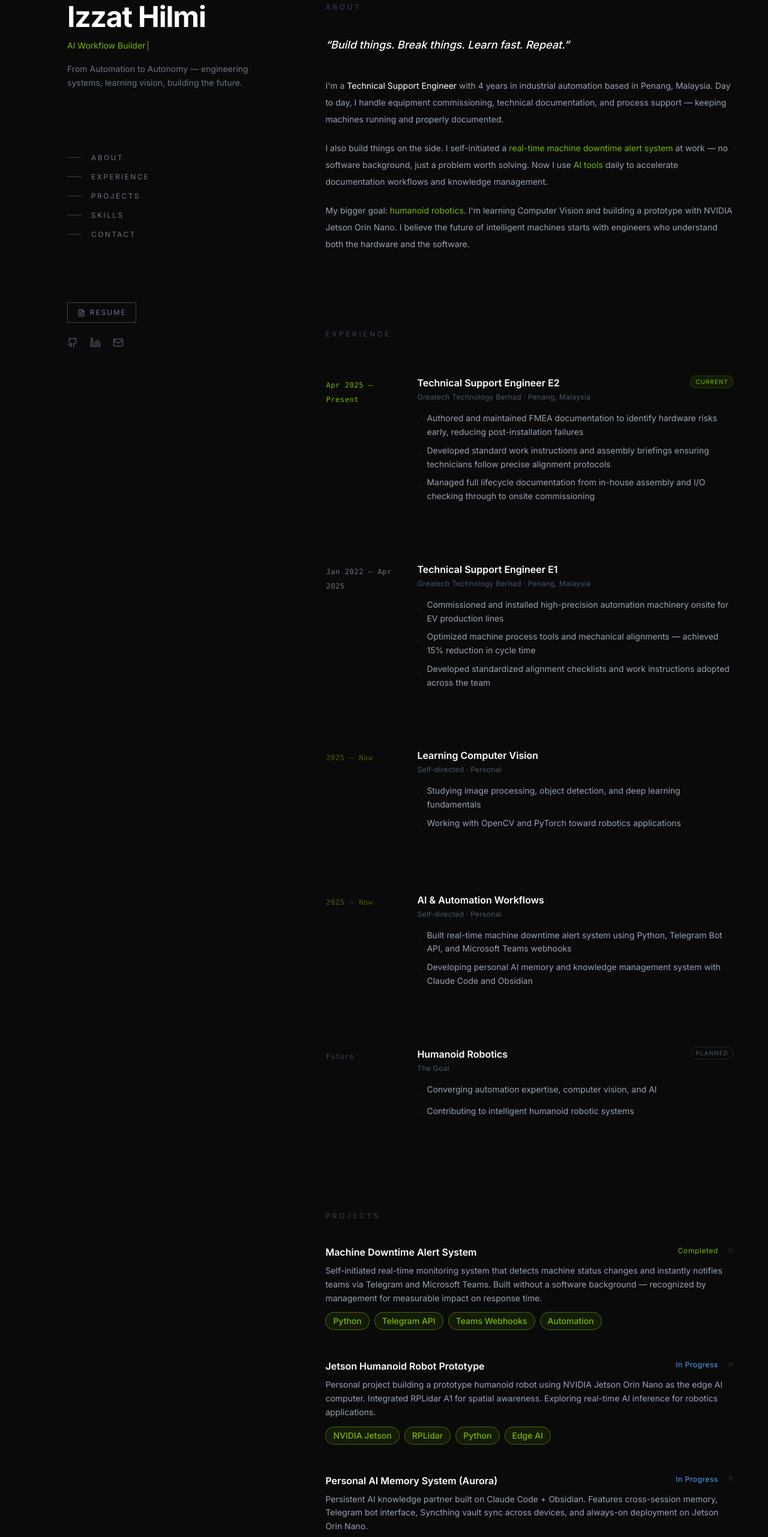
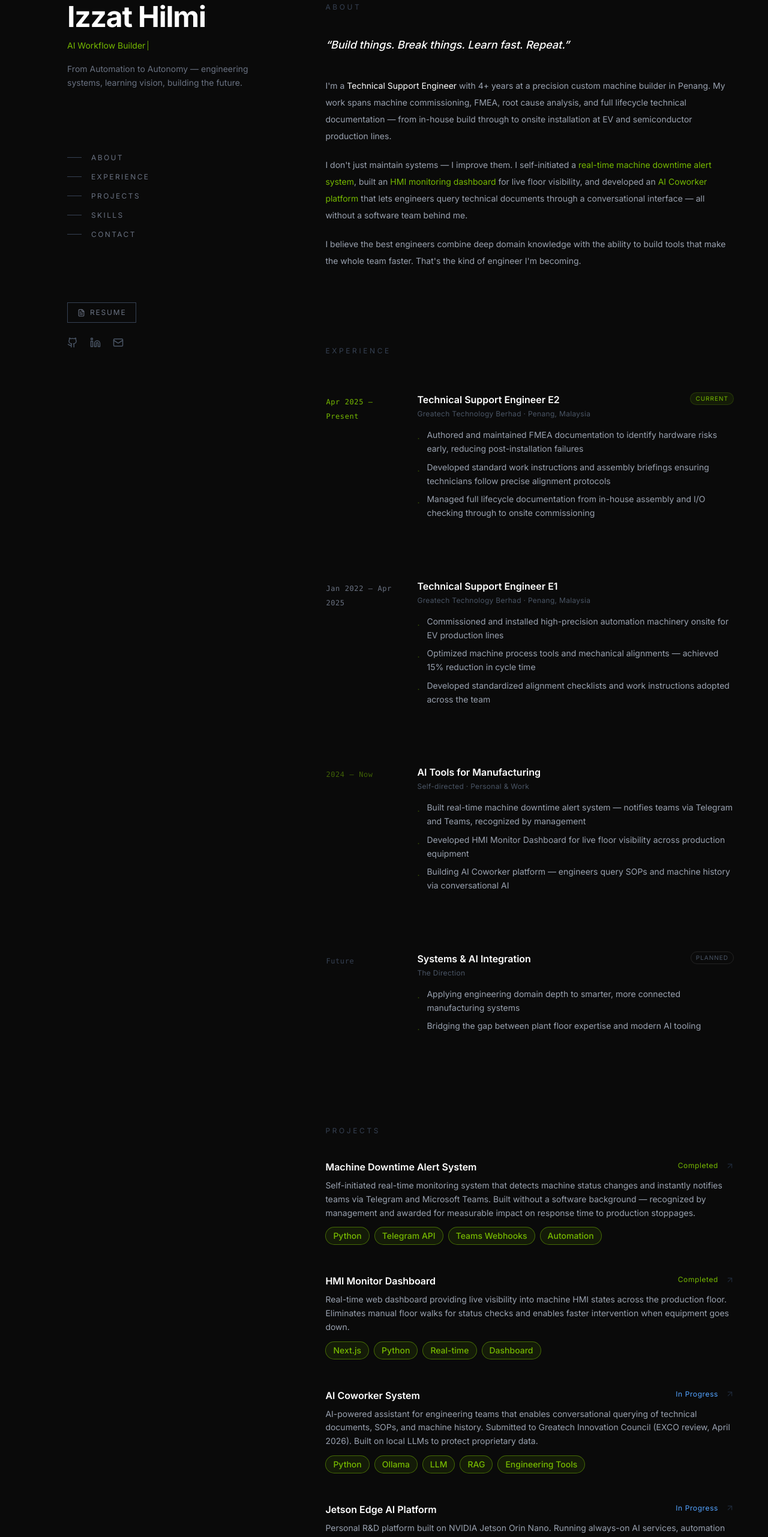
Before and after one commit to izzathilmi/izzat-portfolio, a Next.js app: page / in a window 1280 px wide. Shown: the part 140-2702 px from the top of the page at 60% size. Built offline with nearby package versions, Linux system fonts and the light colour scheme.

Commit message:
feat: broaden portfolio positioning for manufacturing and systems roles

```diff
--- a/components/About.tsx
+++ b/components/About.tsx
@@ -17,21 +17,22 @@ export default function About() {
 
         <div className="space-y-5 text-gray-400 text-sm leading-loose">
           <p>
-            I&apos;m a <span className="text-white">Technical Support Engineer</span> with 4 years in
-            industrial automation based in Penang, Malaysia. Day to day, I handle equipment commissioning,
-            technical documentation, and process support — keeping machines running and properly documented.
+            I&apos;m a <span className="text-white">Technical Support Engineer</span> with 4+ years
+            at a precision custom machine builder in Penang. My work spans machine commissioning, FMEA,
+            root cause analysis, and full lifecycle technical documentation — from in-house build through
+            to onsite installation at EV and semiconductor production lines.
           </p>
           <p>
-            I also build things on the side. I self-initiated a{" "}
-            <span className="text-[#76b900]">real-time machine downtime alert system</span> at work —
-            no software background, just a problem worth solving. Now I use{" "}
-            <span className="text-[#76b900]">AI tools</span> daily to accelerate documentation workflows
-            and knowledge management.
+            I don&apos;t just maintain systems — I improve them. I self-initiated a{" "}
+            <span className="text-[#76b900]">real-time machine downtime alert system</span>, built an{" "}
+            <span className="text-[#76b900]">HMI monitoring dashboard</span> for live floor visibility, and
+            developed an{" "}
+            <span className="text-[#76b900]">AI Coworker platform</span> that lets engineers query technical
+            documents through a conversational interface — all without a software team behind me.
           </p>
           <p>
-            My bigger goal: <span className="text-[#76b900]">humanoid robotics</span>. I&apos;m learning
-            Computer Vision and building a prototype with NVIDIA Jetson Orin Nano. I believe the future
-            of intelligent machines starts with engineers who understand both the hardware and the software.
+            I believe the best engineers combine deep domain knowledge with the ability to build tools that
+            make the whole team faster. That&apos;s the kind of engineer I&apos;m becoming.
           </p>
         </div>
       </motion.div>
--- a/components/Hero.tsx
+++ b/components/Hero.tsx
@@ -6,8 +6,9 @@ import { Github, Linkedin, ChevronDown } from "lucide-react";
 
 const roles = [
   "Technical Support Engineer",
-  "Computer Vision Learner",
-  "Humanoid Robotics Builder",
+  "Aspiring Manufacturing Engineer",
+  "Industrial Automation Specialist",
+  "AI-Integrated Problem Solver",
 ];
 
 export default function Hero() {
@@ -80,7 +81,7 @@ export default function Hero() {
           transition={{ delay: 0.8 }}
           className="text-gray-500 text-base md:text-lg max-w-xl mx-auto mb-10 leading-relaxed"
         >
-          From Automation to Autonomy — engineering systems, learning vision, building the future.
+          Building systems that run. Processes that improve. Engineering powered by technology.
         </motion.p>
 
         <motion.div
--- a/components/Journey.tsx
+++ b/components/Journey.tsx
@@ -26,32 +26,23 @@ const timeline = [
     status: "past",
   },
   {
-    period: "2025 — Now",
-    title: "Learning Computer Vision",
-    company: "Self-directed · Personal",
+    period: "2024 — Now",
+    title: "AI Tools for Manufacturing",
+    company: "Self-directed · Personal & Work",
     points: [
-      "Studying image processing, object detection, and deep learning fundamentals",
-      "Working with OpenCV and PyTorch toward robotics applications",
-    ],
-    status: "active",
-  },
-  {
-    period: "2025 — Now",
-    title: "AI & Automation Workflows",
-    company: "Self-directed · Personal",
-    points: [
-      "Built real-time machine downtime alert system using Python, Telegram Bot API, and Microsoft Teams webhooks",
-      "Developing personal AI memory and knowledge management system with Claude Code and Obsidian",
+      "Built real-time machine downtime alert system — notifies teams via Telegram and Teams, recognized by management",
+      "Developed HMI Monitor Dashboard for live floor visibility across production equipment",
+      "Building AI Coworker platform — engineers query SOPs and machine history via conversational AI",
     ],
     status: "active",
   },
   {
     period: "Future",
-    title: "Humanoid Robotics",
-    company: "The Goal",
+    title: "Systems & AI Integration",
+    company: "The Direction",
     points: [
-      "Converging automation expertise, computer vision, and AI",
-      "Contributing to intelligent humanoid robotic systems",
+      "Applying engineering domain depth to smarter, more connected manufacturing systems",
+      "Bridging the gap between plant floor expertise and modern AI tooling",
     ],
     status: "planned",
   },
--- a/components/Projects.tsx
+++ b/components/Projects.tsx
@@ -6,22 +6,29 @@ import { Github, ArrowUpRight } from "lucide-react";
 const projects = [
   {
     title: "Machine Downtime Alert System",
-    description: "Self-initiated real-time monitoring system that detects machine status changes and instantly notifies teams via Telegram and Microsoft Teams. Built without a software background — recognized by management for measurable impact on response time.",
+    description: "Self-initiated real-time monitoring system that detects machine status changes and instantly notifies teams via Telegram and Microsoft Teams. Built without a software background — recognized by management and awarded for measurable impact on response time to production stoppages.",
     tags: ["Python", "Telegram API", "Teams Webhooks", "Automation"],
     github: null,
     status: "completed",
   },
   {
-    title: "Jetson Humanoid Robot Prototype",
-    description: "Personal project building a prototype humanoid robot using NVIDIA Jetson Orin Nano as the edge AI computer. Integrated RPLidar A1 for spatial awareness. Exploring real-time AI inference for robotics applications.",
-    tags: ["NVIDIA Jetson", "RPLidar", "Python", "Edge AI"],
+    title: "HMI Monitor Dashboard",
+    description: "Real-time web dashboard providing live visibility into machine HMI states across the production floor. Eliminates manual floor walks for status checks and enables faster intervention when equipment goes down.",
+    tags: ["Next.js", "Python", "Real-time", "Dashboard"],
+    github: null,
+    status: "completed",
+  },
+  {
+    title: "AI Coworker System",
+    description: "AI-powered assistant for engineering teams that enables conversational querying of technical documents, SOPs, and machine history. Submitted to Greatech Innovation Council (EXCO review, April 2026). Built on local LLMs to protect proprietary data.",
+    tags: ["Python", "Ollama", "LLM", "RAG", "Engineering Tools"],
     github: null,
     status: "in-progress",
   },
   {
-    title: "Personal AI Memory System (Aurora)",
-    description: "Persistent AI knowledge partner built on Claude Code + Obsidian. Features cross-session memory, Telegram bot interface, Syncthing vault sync across devices, and always-on deployment on Jetson Orin Nano.",
-    tags: ["Claude Code", "TypeScript", "Obsidian", "Syncthing"],
+    title: "Jetson Edge AI Platform",
+    description: "Personal R&D platform built on NVIDIA Jetson Orin Nano. Running always-on AI services, automation agents, and edge inference experiments. Foundation for future intelligent systems work.",
+    tags: ["NVIDIA Jetson", "Edge AI", "Linux", "Automation"],
     github: null,
     status: "in-progress",
   },
--- a/components/Skills.tsx
+++ b/components/Skills.tsx
@@ -4,8 +4,8 @@ import { motion } from "framer-motion";
 
 const groups = [
   {
-    label: "Work & Industry",
-    items: ["Industrial Automation", "Mechanical Design Support", "Technical Troubleshooting", "FMEA Documentation", "Work Instructions & SOP"],
+    label: "Engineering",
+    items: ["Machine Commissioning & Installation", "Root Cause Analysis", "FMEA Documentation", "Process Improvement", "Work Instructions & SOP", "Mechanical Troubleshooting"],
   },
   {
     label: "Programming",
@@ -13,11 +13,11 @@ const groups = [
   },
   {
     label: "AI & Integrations",
-    items: ["Claude Code", "LLM Workflows", "Telegram Bot API", "Microsoft Teams Webhooks", "PyTorch", "OpenCV"],
+    items: ["LLM Workflows", "RAG Systems", "Telegram Bot API", "Microsoft Teams Webhooks", "OpenCV"],
   },
   {
-    label: "Learning",
-    items: ["Computer Vision", "Deep Learning", "Machine Learning"],
+    label: "Data & Analysis",
+    items: ["Excel (Advanced)", "Pivot Tables & Dashboards", "Python / Pandas", "Log & Trend Analysis"],
   },
   {
     label: "Tools",
```
